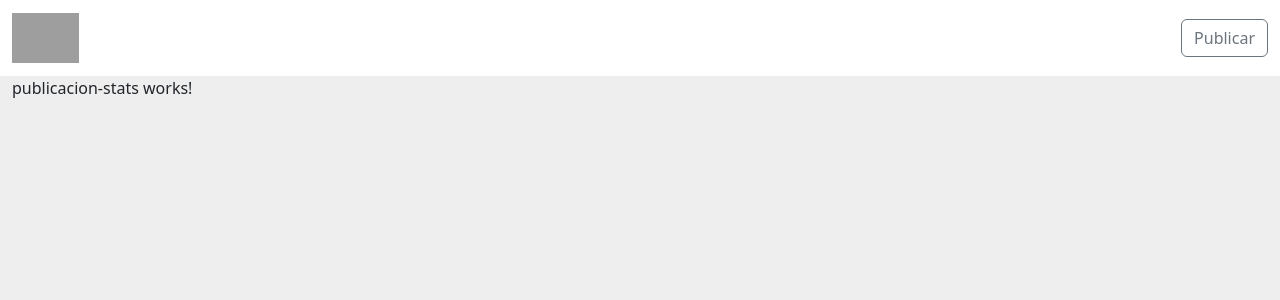
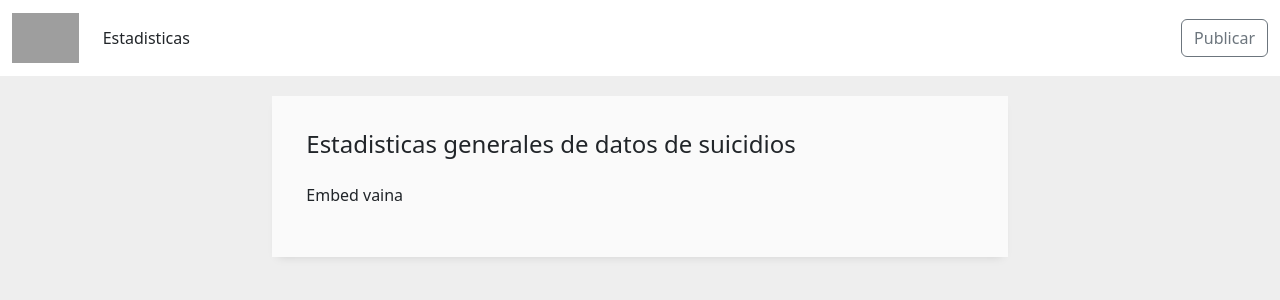
Before and after one commit to Gatos-de-negocios-BI/Proyecto1, an Angular app in the folder parte2-analitica/: page /posts/stats in a window 1280 px wide. Shown: the top 300 px of the page. Built offline with nearby package versions, Linux system fonts and the light colour scheme; grey boxes are pictures that could not be loaded.

Commit message:
Create field for stats in power bi

```diff
--- a/parte2-analitica/src/app/app.component.html
+++ b/parte2-analitica/src/app/app.component.html
@@ -18,8 +18,8 @@
     </button>
     <div class="collapse navbar-collapse" id="navbarNav">
       <ul class="navbar-nav">
-        <li class="nav-item">
-         <a class="nav-link active" routerLink="/posts/stats">Estadisticas</a>
+        <li class="nav-item active">
+         <a class="nav-link active text-dark" routerLink="/posts/stats">Estadisticas</a>
         </li>
       </ul>
     </div>
--- a/parte2-analitica/src/app/publicacion/publicacion-stats/publicacion-stats.component.html
+++ b/parte2-analitica/src/app/publicacion/publicacion-stats/publicacion-stats.component.html
@@ -1,3 +1,14 @@
-<p>
-  publicacion-stats works!
-</p>
+<div class="container">
+  <div class="row">
+    <div class="col-md-8 mx-auto">
+      <div class="media g-mb-30 media-comment">
+        <div class="media-body u-shadow-v18 g-bg-secondary g-pa-30">
+          <div class = "g-mb-15">
+            <h4 class="h4 g-color-gray-dark-v1 mb-4">Estadisticas generales de datos de suicidios</h4>
+            <p>Embed vaina</p>
+          </div>
+        </div>
+      </div>
+    </div>
+  </div>
+</div>
```
